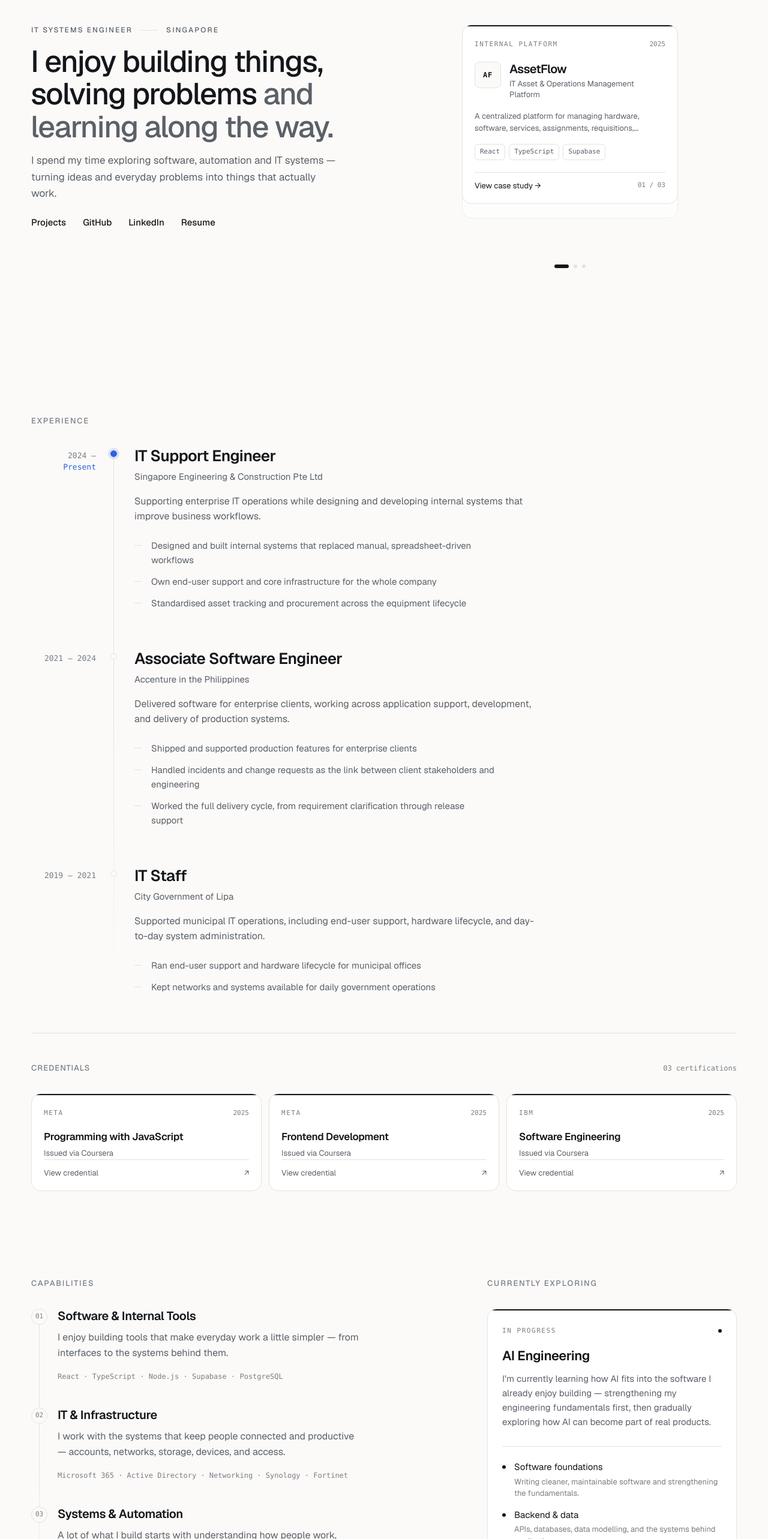
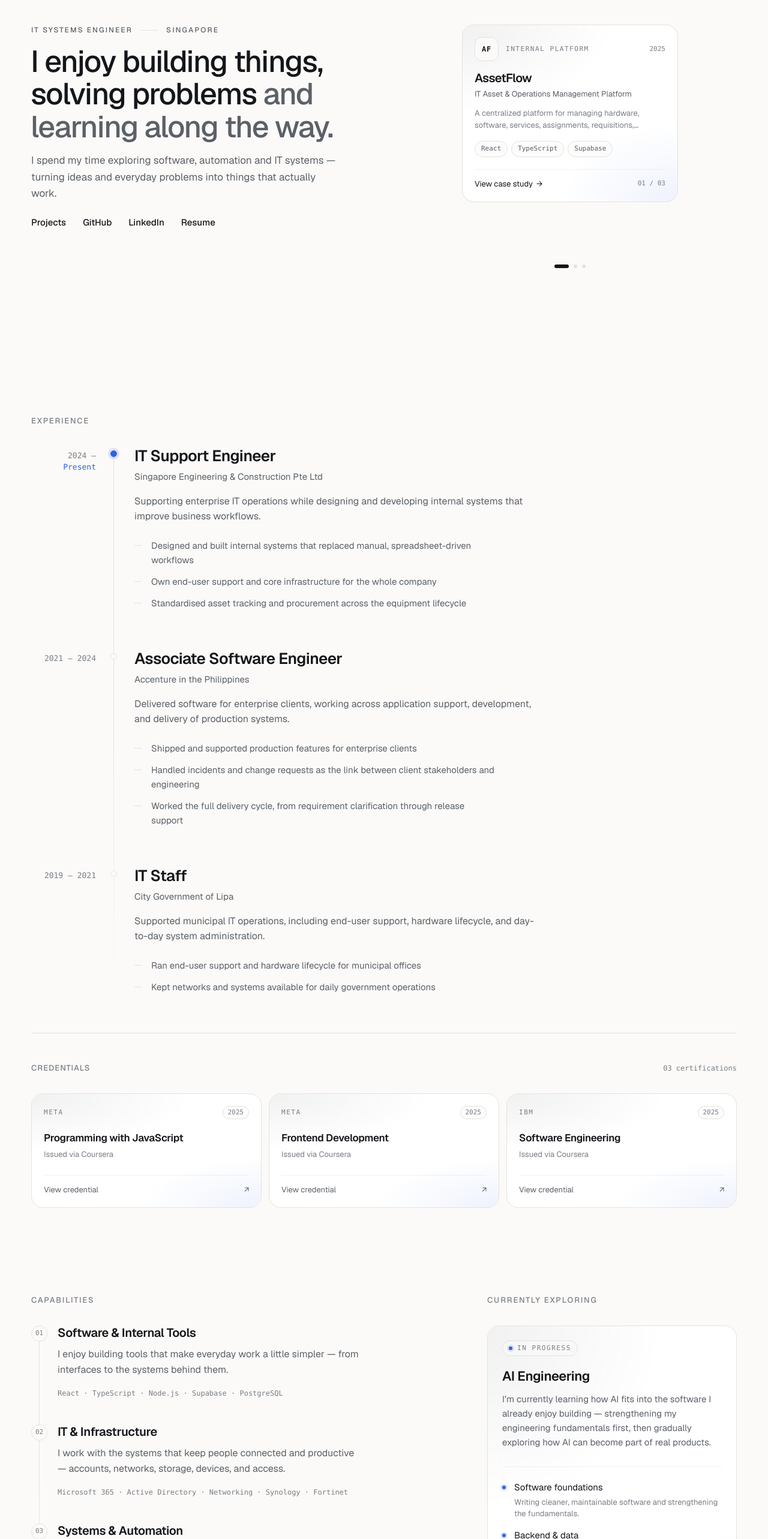
Before and after one commit to aldriterrado/my-portfolio, a React (Vite) app: page / in a window 1280 px wide. Shown: the part 180-2746 px from the top of the page at 60% size. Built offline with nearby package versions, Linux system fonts and the light colour scheme.

Commit message:
redesign cards and hover effects

```diff
--- a/src/components/sections/Capabilities.tsx
+++ b/src/components/sections/Capabilities.tsx
@@ -52,21 +52,14 @@ export function Capabilities() {
           <Reveal className="flex h-full flex-col">
             <SectionLabel>Currently Exploring</SectionLabel>
 
-            <div className="relative flex h-full flex-col overflow-hidden rounded-2xl border border-line bg-surface p-6 pt-7">
+            <div className="card-surface flex h-full flex-col rounded-[20px] border border-line bg-surface p-6">
+              <span className="inline-flex w-fit items-center gap-2 rounded-full border border-line bg-base/60 px-2.5 py-1 font-mono text-[11px] tracking-[0.14em] text-muted uppercase">
                 <span
                   aria-hidden="true"
-                className="absolute inset-x-0 top-0 h-[2px] bg-primary-text"
+                  className="size-1.5 rounded-full bg-accent shadow-[0_0_0_3px] shadow-accent/15"
                 />
-
-              <div className="flex items-center justify-between gap-3">
-                <p className="font-mono text-[11px] tracking-[0.14em] text-muted uppercase">
                 In progress
-                </p>
-                <span
-                  aria-hidden="true"
-                  className="h-1.5 w-1.5 rounded-full bg-primary-text"
-                />
-              </div>
+              </span>
 
               <h2 className="mt-5 text-[22px] leading-tight font-semibold tracking-[-0.02em] text-primary-text">
                 {site.exploring.title}
@@ -75,13 +68,15 @@ export function Capabilities() {
                 {site.exploring.body}
               </p>
 
-              <ul className="mt-7 space-y-4 border-t border-line pt-6">
+              <ul className="mt-7 space-y-4 border-t border-hairline pt-6">
                 {site.exploring.track.map((item) => (
                   <li key={item.title} className="flex gap-3.5">
                     <span
                       aria-hidden="true"
-                      className={`mt-[7px] h-1.5 w-1.5 shrink-0 rounded-full ${
-                        item.active ? "bg-primary-text" : "border border-line"
+                      className={`mt-[7px] size-1.5 shrink-0 rounded-full ${
+                        item.active
+                          ? "bg-accent shadow-[0_0_0_3px] shadow-accent/15"
+                          : "border border-line-strong"
                       }`}
                     />
                     <div>
@@ -96,7 +91,8 @@ export function Capabilities() {
                 ))}
               </ul>
 
-              <div className="mt-auto border-t border-line pt-5">
+              <div className="mt-auto pt-7">
+                <div className="border-t border-hairline pt-5">
                   <p className="font-mono text-[11px] tracking-[0.14em] text-muted uppercase">
                     Builds on
                   </p>
@@ -104,11 +100,12 @@ export function Capabilities() {
                     {site.exploring.builtOn.map((id) => (
                       <span
                         key={id}
-                      className="rounded-md border border-line px-2 py-1 font-mono text-[11px] text-secondary-text"
+                        className="rounded-full border border-line bg-base/60 px-2.5 py-1 font-mono text-[11px] text-secondary-text"
                       >
                         {capabilityTitles.get(id) ?? id}
                       </span>
                     ))}
+                  </div>
                 </div>
               </div>
             </div>
--- a/src/components/sections/Experience.tsx
+++ b/src/components/sections/Experience.tsx
@@ -103,18 +103,13 @@ export function Experience() {
                   href={credential.href}
                   target="_blank"
                   rel="noopener noreferrer"
-                  className="group relative flex flex-col overflow-hidden rounded-2xl border border-line bg-surface p-5 pt-6 transition-[border-color,background-color] duration-300 hover:border-line-strong hover:bg-surface-hover"
+                  className="card-surface group flex flex-col rounded-[20px] border border-line bg-surface p-5 transition-[border-color,background-color,box-shadow] duration-300 hover:border-line-strong hover:bg-surface-hover hover:shadow-[var(--card-shadow)]"
                 >
-                  <span
-                    aria-hidden="true"
-                    className="absolute inset-x-0 top-0 h-[2px] bg-primary-text"
-                  />
-
                   <div className="flex items-center justify-between gap-4">
-                    <p className="font-mono text-[11px] tracking-[0.14em] text-muted uppercase">
+                    <p className="min-w-0 truncate font-mono text-[11px] tracking-[0.14em] text-muted uppercase">
                       {issuer}
                     </p>
-                    <p className="font-mono text-[11px] text-muted tabular-nums">
+                    <p className="shrink-0 rounded-full border border-line bg-base/60 px-2 py-0.5 font-mono text-[11px] text-muted tabular-nums">
                       {credential.year}
                     </p>
                   </div>
@@ -124,15 +119,22 @@ export function Experience() {
                   </h4>
 
                   {platform ? (
-                    <p className="mt-1.5 text-[13px] text-secondary-text">
+                    <p className="mt-1.5 text-[13px] text-muted">
                       Issued via {platform}
                     </p>
                   ) : null}
 
-                  <span className="mt-6 mt-auto flex items-center justify-between border-t border-line pt-3 text-[13px] text-secondary-text transition-colors duration-300 group-hover:text-primary-text">
-                    View credential
-                    <span aria-hidden="true">↗</span>
-                  </span>
+                  <div className="mt-auto pt-6">
+                    <span className="flex items-center justify-between gap-3 border-t border-hairline pt-3.5 text-[13px] text-secondary-text transition-colors duration-300 group-hover:text-primary-text">
+                      View credential
+                      <span
+                        aria-hidden="true"
+                        className="transition-transform duration-300 group-hover:-translate-y-0.5 group-hover:translate-x-0.5"
+                      >
+                        ↗
+                      </span>
+                    </span>
+                  </div>
                 </a>
               )
             })}
--- a/src/components/ui/ProjectCard.tsx
+++ b/src/components/ui/ProjectCard.tsx
@@ -20,37 +20,27 @@ export function ProjectCard({
   const chips = project.stack.slice(0, 3)
 
   return (
-    <article className="relative overflow-hidden rounded-2xl border border-line bg-surface transition-[border-color,background-color] duration-300 group-hover:border-line-strong group-hover:bg-surface-hover">
-      <span
-        aria-hidden="true"
-        className="absolute inset-x-0 top-0 h-[2px] bg-primary-text"
-      />
-
-      <div className="p-5 pt-6">
-        <div className="flex items-center justify-between gap-3">
-          <p className="font-mono text-[11px] tracking-[0.14em] text-muted uppercase">
+    <article className="card-surface rounded-[20px] border border-line bg-surface p-5 transition-[border-color,background-color,box-shadow] duration-300 group-hover:border-line-strong group-hover:bg-surface-hover group-hover:shadow-[var(--card-shadow)]">
+      <div className="flex items-center gap-3">
+        <span className="flex size-10 shrink-0 items-center justify-center rounded-xl border border-line bg-base font-mono text-[12px] font-semibold tracking-[0.06em] text-primary-text">
+          {project.monogram}
+        </span>
+        <p className="min-w-0 truncate font-mono text-[11px] tracking-[0.14em] text-muted uppercase">
           {project.kind}
         </p>
-          <p className="font-mono text-[11px] tabular-nums text-muted">
+        <p className="ml-auto font-mono text-[11px] tabular-nums text-muted">
           {project.year}
         </p>
       </div>
 
-        <div className="mt-5 flex items-start gap-3.5">
-          <div className="flex size-11 shrink-0 items-center justify-center rounded-lg border border-line bg-base font-mono text-[12px] font-semibold tracking-[0.06em] text-primary-text">
-            {project.monogram}
-          </div>
-          <div className="min-w-0">
-            <h3 className="text-[18px] leading-[1.2] font-semibold tracking-[-0.03em] text-primary-text md:text-[20px]">
+      <h3 className="mt-4 text-[18px] leading-[1.2] font-semibold tracking-[-0.03em] text-primary-text md:text-[20px]">
         {project.title}
       </h3>
-            <p className="mt-1 text-[13px] leading-[1.45] text-secondary-text">
+      <p className="mt-1.5 text-[13px] leading-[1.45] text-secondary-text">
         {project.subtitle}
       </p>
-          </div>
-        </div>
 
-        <p className="mt-4 line-clamp-2 text-[13px] leading-[1.55] text-secondary-text">
+      <p className="mt-3 line-clamp-2 text-[13px] leading-[1.55] text-muted">
         {project.summary}
       </p>
 
@@ -58,28 +48,33 @@ export function ProjectCard({
         {chips.map((item) => (
           <span
             key={item}
-              className="rounded-md border border-line px-2 py-1 font-mono text-[11px] text-secondary-text"
+            className="rounded-full border border-line bg-base/60 px-2.5 py-1 font-mono text-[11px] text-secondary-text"
           >
             {item}
           </span>
         ))}
       </div>
 
-        <div className="mt-5 flex items-center justify-between border-t border-line pt-3">
+      <div className="mt-5 flex items-center justify-between border-t border-hairline pt-3.5">
         <span
-            className={`text-[13px] transition-colors duration-300 ${
+          className={`flex items-center gap-1.5 text-[13px] transition-colors duration-300 ${
             active
               ? "text-primary-text group-hover:text-accent"
               : "text-secondary-text group-hover:text-primary-text"
           }`}
         >
-            View case study <span aria-hidden="true">→</span>
+          View case study
+          <span
+            aria-hidden="true"
+            className="transition-transform duration-300 group-hover:translate-x-0.5"
+          >
+            →
+          </span>
         </span>
         <span className="font-mono text-[11px] text-muted tabular-nums">
           {padIndex(index + 1)} / {padIndex(total)}
         </span>
       </div>
-      </div>
     </article>
   )
 }
--- a/src/components/ui/ProjectDeck.tsx
+++ b/src/components/ui/ProjectDeck.tsx
@@ -120,7 +120,7 @@ export function ProjectDeck({ projects }: ProjectDeckProps) {
               {isActive ? (
                 <Link
                   to={`/projects/${project.slug}`}
-                  className="deck-card-face group block rounded-2xl"
+                  className="deck-card-face group block rounded-[20px]"
                   onClick={onActiveClick}
                 >
                   <ProjectCard
@@ -133,7 +133,7 @@ export function ProjectDeck({ projects }: ProjectDeckProps) {
               ) : (
                 <button
                   type="button"
-                  className="deck-card-face group block w-full rounded-2xl text-left"
+                  className="deck-card-face group block w-full rounded-[20px] text-left"
                   aria-label={`Show ${project.title}`}
                   onClick={() => {
                     if (didSwipe.current) return
--- a/src/index.css
+++ b/src/index.css
@@ -141,6 +141,31 @@ body {
   box-shadow: var(--card-shadow);
 }
 
+.card-surface {
+  position: relative;
+  isolation: isolate;
+}
+
+.card-surface::before {
+  content: "";
+  position: absolute;
+  inset: 0;
+  z-index: -1;
+  border-radius: inherit;
+  pointer-events: none;
+  background:
+    radial-gradient(
+      120% 85% at 0% 0%,
+      color-mix(in srgb, var(--color-primary-text) 6%, transparent) 0%,
+      transparent 58%
+    ),
+    radial-gradient(
+      85% 70% at 100% 100%,
+      color-mix(in srgb, var(--color-accent) 8%, transparent) 0%,
+      transparent 62%
+    );
+}
+
 .section {
   isolation: isolate;
   padding-block: 48px;
@@ -229,7 +254,6 @@ body {
 
 .deck-card.is-side:hover,
 .deck-card.is-side:focus-within {
-  z-index: 32;
   opacity: 1;
 }
 
@@ -245,7 +269,7 @@ body {
 
 .deck-card.is-side .deck-card-face:hover,
 .deck-card.is-side .deck-card-face:focus-visible {
-  transform: translateX(calc(var(--i) * 12px)) scale(1.07);
+  transform: scale(1.045);
 }
 
 @media (min-width: 768px) {
```
Also changed, not shown: src/components/sections/Contact.tsx (+9 -16 lines). Lines whose indentation alone changed are shown as unchanged.
